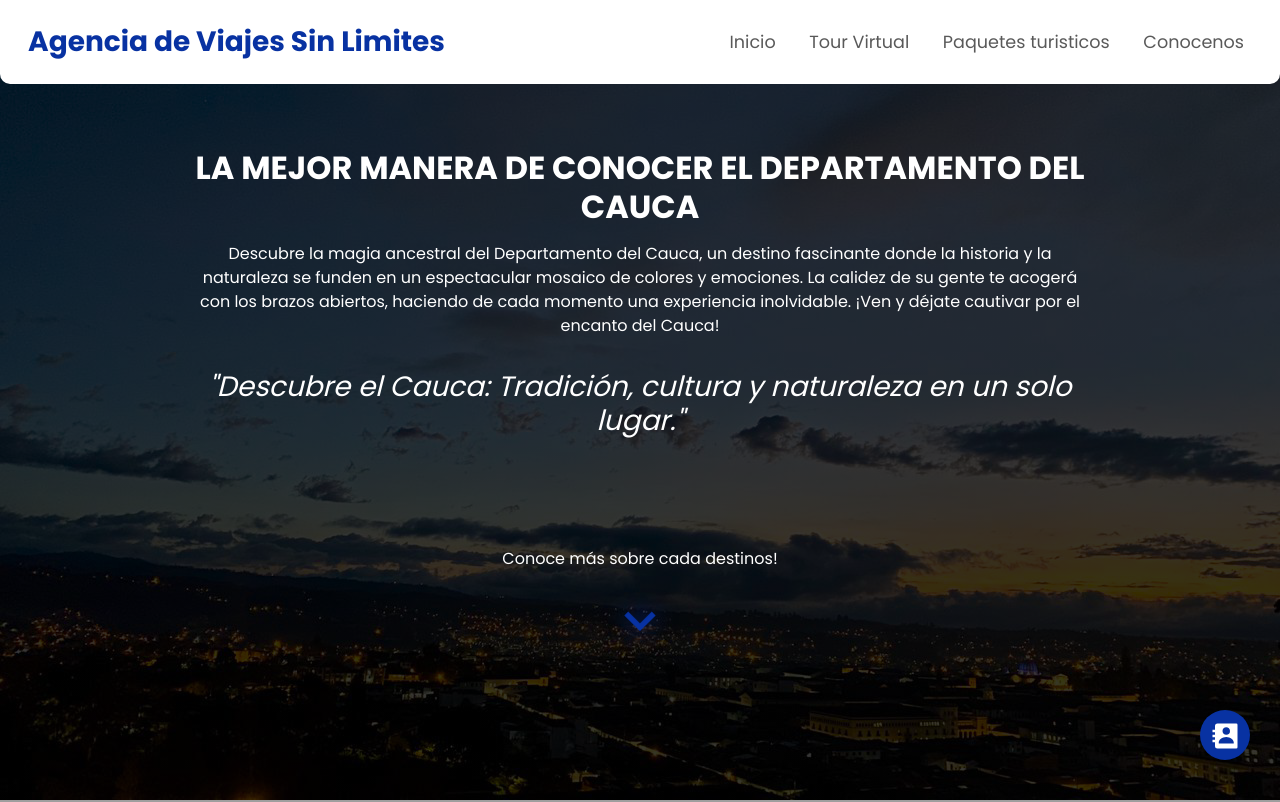
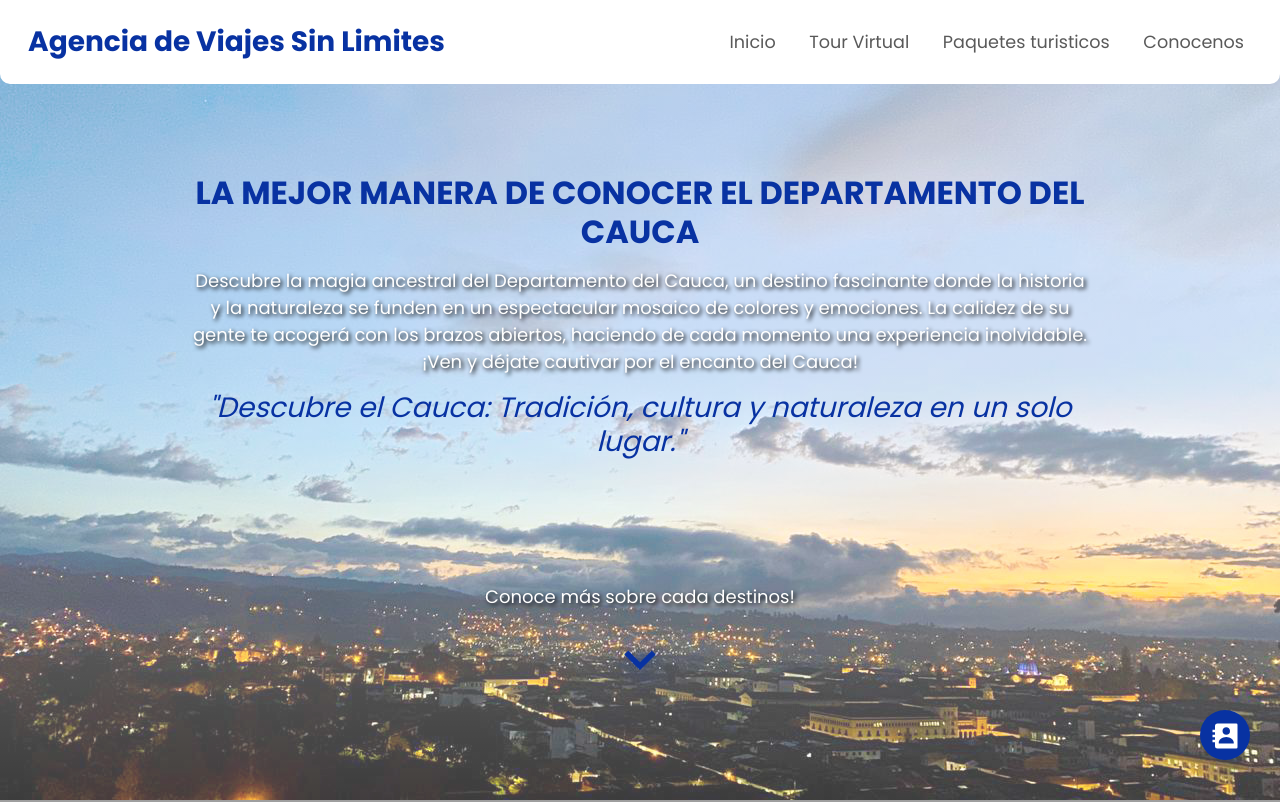
Before and after one commit to JCPL29/TurismoCauca3.0, a plain HTML site: page index.html in a window 1280 px wide. Shown: the top 802 px of the page. Drawn offline with nearby package versions, Linux system fonts and the light colour scheme; grey boxes are pictures that could not be loaded.

Commit message:
Cambios2.0
Cambios para los colores del index, la parte inicial para ver todo de manera colores claros

```diff
--- a/CSS/combinado.css
+++ b/CSS/combinado.css
@@ -28,7 +28,7 @@ body{
 .welcome{
     height: 100vh;
     width: 100%;
-    background-image: linear-gradient(to left, #000000c8 0%, #000000c8 100%), url('../IMAGES/popayan2.jpg'); /*Coloca la imagen de la figura con un negradado en negro*/
+    background-image: linear-gradient(to top, #ffffff3c 0%, rgba(255, 255, 255, 0.503) 50%), url('../IMAGES/popayan2.jpg'); /*Coloca la imagen de la figura con un negradado en negro*/
     background-repeat: no-repeat;
     background-size: cover;
     display: flex;
@@ -38,11 +38,14 @@ body{
 .welcome-texts{
     text-align: center;
     width: 70%;
-
+    color: #0832A2;
+    margin-top: 4rem;
 }
-.welcome-texts h4{
-    margin-top: 7rem;
-
+.welcome-texts h4, p{
+    margin-top: 8rem;
+    color: #FFFFFF;
+    text-shadow: 2px 2px 4px rgba(0, 0, 0, 1);
+    font-size: 18px;
 }
 .arrow-down, .arrow-up {
     width: 4rem;
--- a/index.html
+++ b/index.html
@@ -58,9 +58,9 @@
                 <div class="welcome-texts">
                     <h1 class="fw-bold">LA MEJOR MANERA DE CONOCER EL DEPARTAMENTO DEL CAUCA</h1>
                     <!-- <h2 class="fw-bold fst-italic pt-3 text-primary">AGENCIA DE VIAJES SIN LIMITES</h2> -->
-                    <p class="pt-3">Descubre la magia ancestral del Departamento del Cauca, un destino fascinante donde la historia y la naturaleza se funden en un espectacular mosaico de colores y emociones. La calidez de su gente te acogerá con los brazos abiertos, haciendo de cada momento una experiencia inolvidable. ¡Ven y déjate cautivar por el encanto del Cauca!</p>
-                    <h3 class="fst-italic pt-3">"Descubre el Cauca: Tradición, cultura y naturaleza en un solo lugar."</h3>
-                    <h4 class="fs-6">Conoce más sobre cada destinos!</h4>
+                    <p class="mt-3">Descubre la magia ancestral del Departamento del Cauca, un destino fascinante donde la historia y la naturaleza se funden en un espectacular mosaico de colores y emociones. La calidez de su gente te acogerá con los brazos abiertos, haciendo de cada momento una experiencia inolvidable. ¡Ven y déjate cautivar por el encanto del Cauca!</p>
+                    <h3 class="fst-italic mt-2">"Descubre el Cauca: Tradición, cultura y naturaleza en un solo lugar."</h3>
+                    <h4>Conoce más sobre cada destinos!</h4>
                     <a href="#bloque-popayan">
                         <img class="arrow-down" src="./ICONS/arrow-down.svg" alt="">
                     </a>
```
Also changed, not shown: CSS/page.css (+8 -2 lines), conocenos.html (+1 -1 lines).
